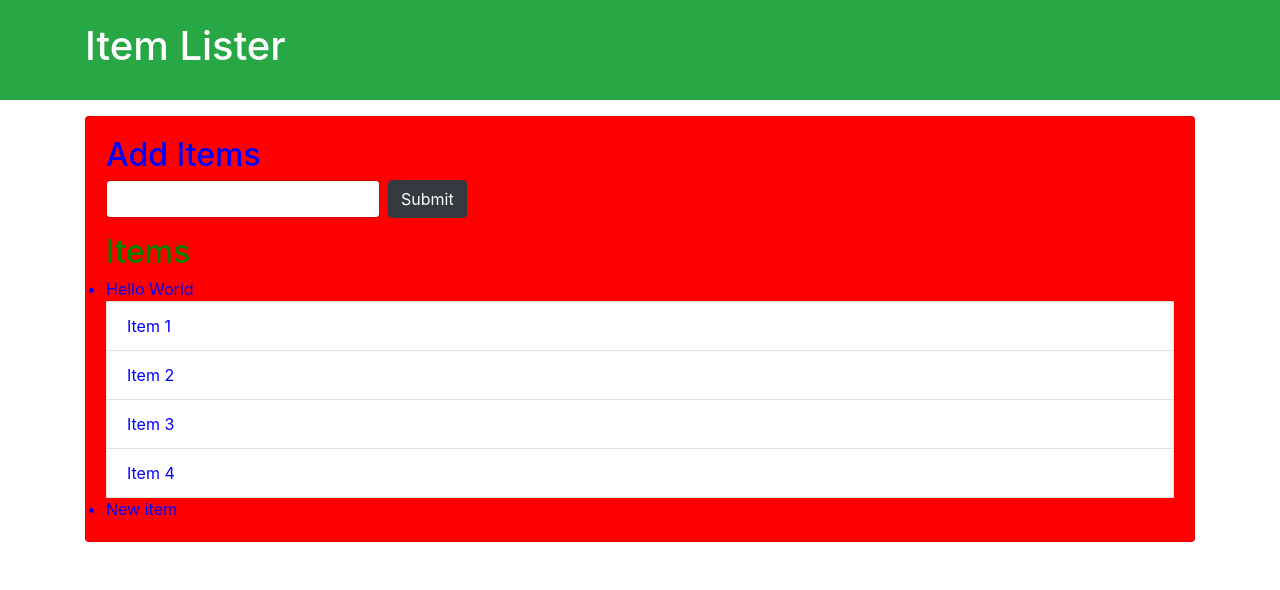
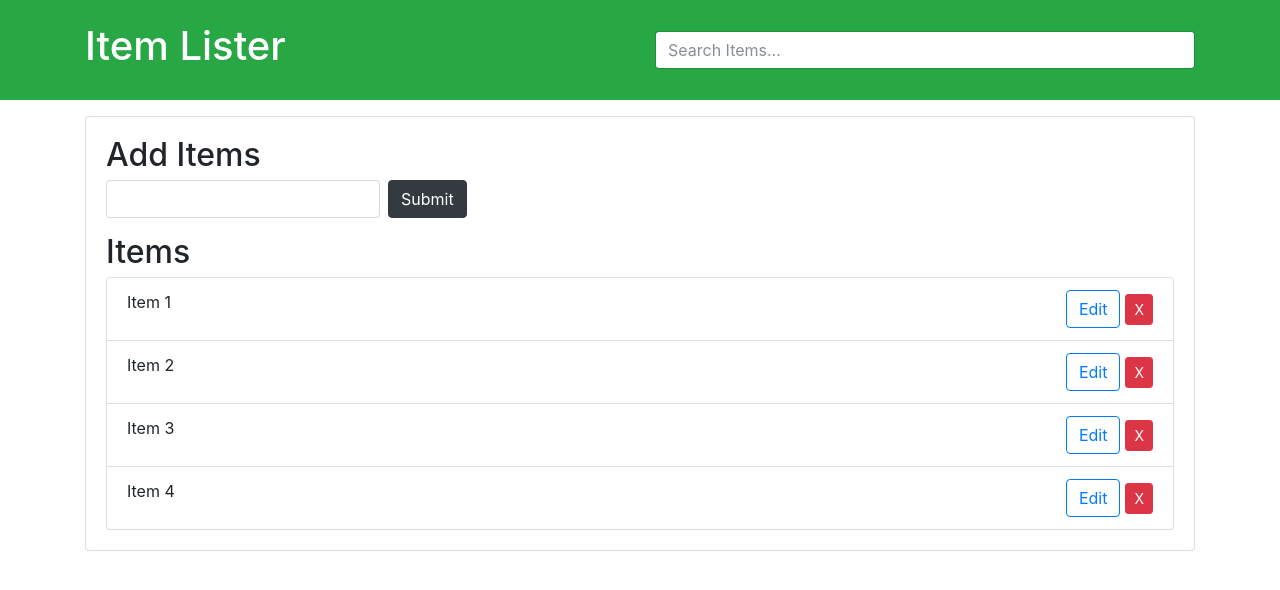
Before and after one commit to ShubhamKrSingh97/ThirdTask, a plain HTML site: page index.html in a window 1280 px wide. Drawn offline with nearby package versions, Linux system fonts and the light colour scheme.

Commit message:
Edit and delete buttons

```diff
--- a/index.html
+++ b/index.html
@@ -1,34 +1,66 @@
 <!DOCTYPE html>
 <html lang="en">
+
 <head>
   <meta charset="UTF-8">
   <meta name="viewport" content="width=device-width, initial-scale=1.0">
   <meta http-equiv="X-UA-Compatible" content="ie=edge">
-  <link rel="stylesheet" href="https://maxcdn.bootstrapcdn.com/bootstrap/4.0.0-beta/css/bootstrap.min.css" integrity="sha384-/Y6pD6FV/Vv2HJnA6t+vslU6fwYXjCFtcEpHbNJ0lyAFsXTsjBbfaDjzALeQsN6M" crossorigin="anonymous">
+  <link rel="stylesheet" href="https://maxcdn.bootstrapcdn.com/bootstrap/4.0.0-beta/css/bootstrap.min.css"
+    integrity="sha384-/Y6pD6FV/Vv2HJnA6t+vslU6fwYXjCFtcEpHbNJ0lyAFsXTsjBbfaDjzALeQsN6M" crossorigin="anonymous">
   <title>Item Lister</title>
+  <style>
+    .btns {
+      float: right;
+    }
+
+    .edit {
+      margin-right: 5px;
+    }
+  </style>
 </head>
+
 <body>
   <header id="main-header" class="bg-success text-white p-4 mb-3">
     <div class="container">
-      <h1 id="header-title">Item Lister <span style="display:none">123</span></h1>
+      <div class="row">
+        <div class="col-md-6">
+          <h1 id="header-title">Item Lister</h1>
+        </div>
+        <div class="col-md-6 align-self-center">
+          <input type="text" class="form-control" id="filter" placeholder="Search Items...">
+        </div>
+      </div>
     </div>
   </header>
   <div class="container">
     <div id="main" class="card card-body">
       <h2 class="title">Add Items</h2>
-    <form class="form-inline mb-3">
-      <input type="text" class="form-control mr-2">
+      <form id="addForm" class="form-inline mb-3">
+        <input type="text" class="form-control mr-2" id="item">
         <input type="submit" class="btn btn-dark" value="Submit">
       </form>
       <h2 class="title">Items</h2>
       <ul id="items" class="list-group">
-      <li class="list-group-item">Item 1</li>
-      <li class="list-group-item">Item 2</li>
-      <li class="list-group-item">Item 3</li>
-      <li class="list-group-item">Item 4</li>
+        <li class="list-group-item">Item 1 <div class="btns"><button
+              class="edit btn btn-outline-primary">Edit</button><button class="btn btn-danger btn-sm delete">X</button>
+          </div>
+        </li>
+        <li class="list-group-item">Item 2 <div class="btns"><button
+              class="edit btn btn-outline-primary">Edit</button><button class="btn btn-danger btn-sm delete">X</button>
+          </div>
+        </li>
+        <li class="list-group-item">Item 3 <div class="btns"><button
+              class="edit btn btn-outline-primary">Edit</button><button class="btn btn-danger btn-sm delete">X</button>
+          </div>
+        </li>
+        <li class="list-group-item">Item 4 <div class="btns"><button
+              class="edit btn btn-outline-primary">Edit</button><button class="btn btn-danger btn-sm delete">X</button>
+          </div>
+        </li>
       </ul>
     </div>
   </div>
   <script src="trial.js"></script>
 </body>
+
 </html>
--- a/trial.js
+++ b/trial.js
@@ -1,19 +1,28 @@
-var par=document.querySelector('#items');
-par.parentElement.style.backgroundColor='red';
-var last=document.querySelector('.card-body');
-last.lastElementChild.style.color='blue';
-last.firstElementChild.style.color='blue';
-document.querySelector('.mb-3').nextElementSibling.style.color='green';
-var add=document.createElement('li');
-add.setAttribute('class','new-element');
-add.textContent='New item';
-par.appendChild(add);
+var item = document.querySelector('#item');
+var items = document.querySelector('#items');
+var submit = document.querySelector('.btn-dark');
+submit.addEventListener('click', function (e) {
+    e.preventDefault();
+    var div = document.createElement('div');
+    div.setAttribute('class', 'btns');
+    var ele = document.createElement('li');
+    ele.setAttribute('class', 'list-group-item');
+    ele.textContent = item.value;
+    document.querySelector('.list-group').appendChild(ele).appendChild(div);
+    var btn = document.createElement('button');
+    btn.setAttribute('class', 'btn btn-danger btn-sm delete');
+    btn.textContent = 'X';
+    div.appendChild(btn);
+    var edit = document.createElement('button');
+    edit.setAttribute('class', 'edit btn btn-outline-primary');
+    edit.textContent = 'Edit';
+    div.insertBefore(edit, btn);
 
-var hello=document.querySelector('.container');
-var ad=document.createElement('li');
-ad.textContent='Hello World';
-var hi=document.querySelector('header h1');
-hello.insertBefore(ad,hi);
-var hey=document.querySelector('#items');
-var lol=document.querySelector('.list-group-item');
-hey.insertBefore(ad,lol);
+});
+items.addEventListener('click', function (e) {
+    e.preventDefault();
+
+    if (e.target.classList.contains('delete')) {
+        e.target.parentNode.parentNode.parentNode.removeChild(e.target.parentNode.parentNode);
+    }
+});
```
Lines whose indentation alone changed are shown as unchanged.
